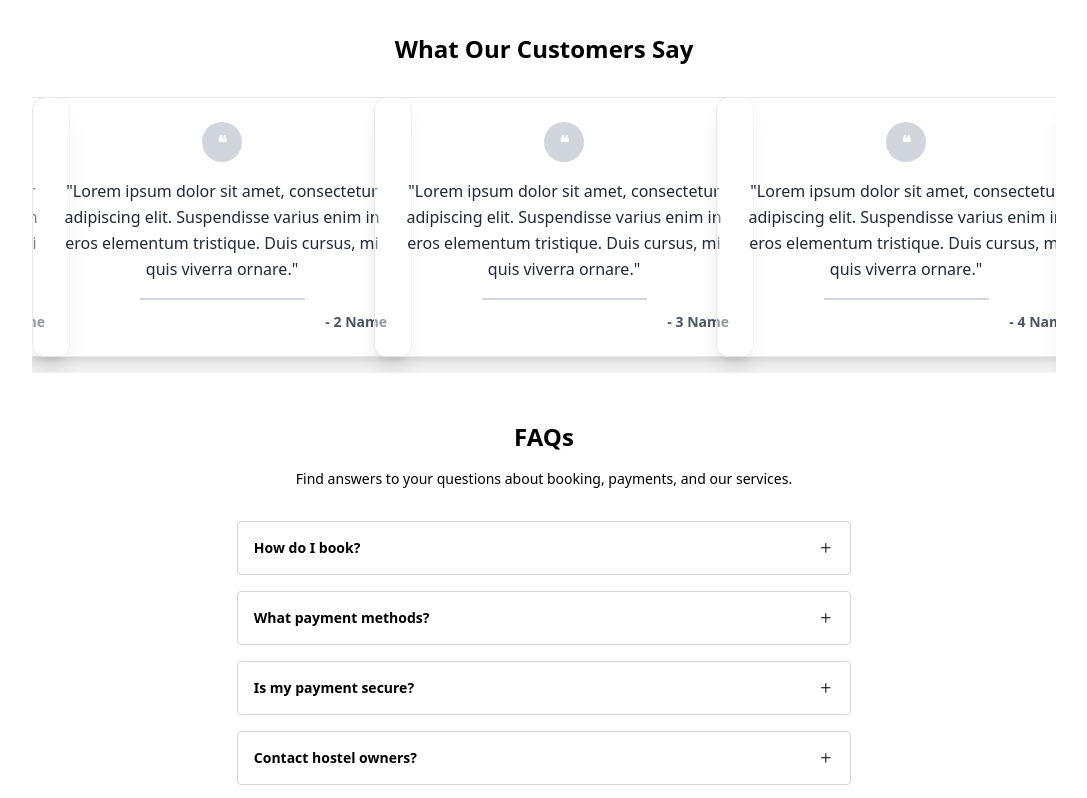
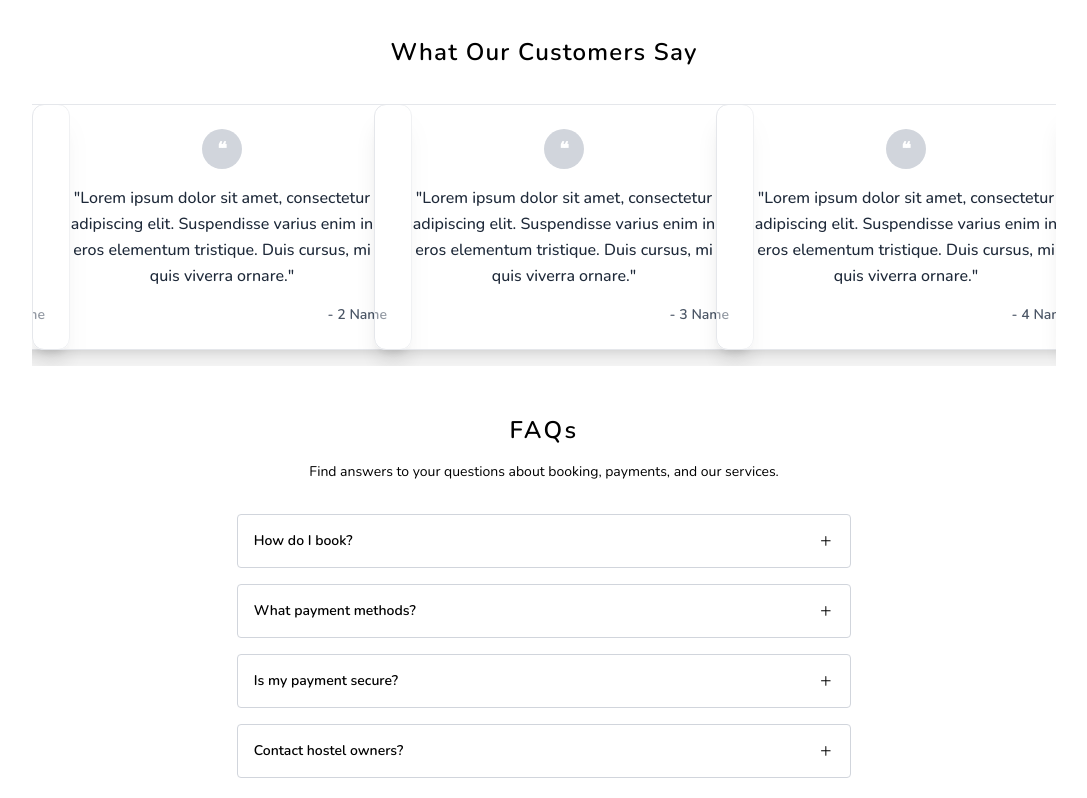
Before and after one commit to Srujangupta06/Paying-Guest-Online-Frontend, a React (Vite) app: page / in a window 1280 px wide. Shown: the part 2063-2861 px from the top of the page, without its empty margins (96-1183 px from the left). Built offline with nearby package versions, Linux system fonts and the light colour scheme.

Commit message:
Changed font-style of whole app in index.css file

```diff
--- a/src/components/Faq.jsx
+++ b/src/components/Faq.jsx
@@ -6,8 +6,8 @@ const Faq = () => {
   const [activeFaqId, setActiveFaqId] = useState("");
 
   return (
-    <section className="text-center w-full max-w-5xl md:min-h-[80vh] mb-8">
-      <h1 className="text-xl  md:text-2xl font-semibold mb-4">FAQs</h1>
+    <section className="text-center w-full max-w-5xl min-h-[80vh] md:min-h-[80vh] mb-8">
+      <h1 className="text-xl  md:text-2xl font-semibold mb-4 tracking-widest">FAQs</h1>
       <p className="mb-8 text-sm">
         Find answers to your questions about booking, payments, and our
         services.
--- a/src/components/UserFeedBack.jsx
+++ b/src/components/UserFeedBack.jsx
@@ -39,7 +39,7 @@ const UserFeedBack = () => {
   };
   return (
     <section className="w-full max-w-5xl mb-8 py-4">
-      <h1 className="text-xl md:text-2xl font-semibold text-center">
+      <h1 className="text-xl md:text-2xl font-semibold text-center tracking-wider leading-relaxed">
         What Our Customers Say
       </h1>
       {/*Make an API call to get feedback from customers */}
--- a/src/components/UserFeedBackCard.jsx
+++ b/src/components/UserFeedBackCard.jsx
@@ -14,9 +14,6 @@ const UserFeedBackCard = (props) => {
         ornare."
       </p>
 
-      {/* Divider Line */}
-      <div className="w-1/2 h-0.5 bg-gray-300 mb-3"></div>
-
       {/* Name */}
       <h3 className="self-end text-sm font-semibold text-gray-600">
         - {id} {"Name"}
--- a/src/index.css
+++ b/src/index.css
@@ -1,9 +1,18 @@
+@import url("https://fonts.googleapis.com/css2?family=Inter:ital,opsz,wght@0,14..32,100..900;1,14..32,100..900&family=Nunito:ital,wght@0,200..1000;1,200..1000&family=Poppins:ital,wght@0,100;0,200;0,300;0,400;0,500;0,600;0,700;0,800;0,900;1,100;1,200;1,300;1,400;1,500;1,600;1,700;1,800;1,900&family=Roboto:ital,wght@0,100..900;1,100..900&display=swap");
+
 @import "tailwindcss";
 
 * {
   box-sizing: border-box;
+  font-family: "Nunito", sans-serif;
 }
 
 ::-webkit-scrollbar {
   display: none;
 }
+.bg-image {
+  background-image: url("https://t4.ftcdn.net/jpg/02/19/66/93/360_F_219669327_v12pBKc7TB62E3uCJrgRRkDhfVENK3z5.jpg");
+  min-height: 100vh;
+  background-size: cover;
+  background-position: center;
+}
--- a/src/routes/Home.jsx
+++ b/src/routes/Home.jsx
@@ -1,7 +1,6 @@
 import { FaCheck } from "react-icons/fa6";
 import { Link } from "react-router-dom";
 import { IoIosArrowRoundForward } from "react-icons/io";
-
 import Faq from "../components/Faq";
 import UserFeedBack from "../components/UserFeedBack";
 const Home = () => {
@@ -9,9 +8,9 @@ const Home = () => {
     <main className=" flex flex-col items-center justify-center px-6">
       {/*Hero Section*/}
       <section className="flex flex-col md:min-h-[90vh] md:flex-row items-center justify-between w-full max-w-5xl mb-8 py-8">
-        {/*Left Side Section */}
+        {/* Left Side Section */}
         <div className="md:w-1/2 w-full text-left px-2 md:px-4">
-          <h1 className="text-xl md:text-2xl font-semibold mb-4">
+          <h1 className="text-xl md:text-2xl font-semibold mb-4 tracking-wider leading-relaxed font-poppins">
             Find Your Perfect Stay Hassle-Free Bookings!
           </h1>
           <p className="mb-4 text-gray-600">
@@ -19,19 +18,20 @@ const Home = () => {
             Enjoy secure payments and direct communication with property owners.
           </p>
           <div className="flex flex-wrap justify-start gap-3">
-            <button className="bg-black text-white text-sm px-5 py-2 border border-black cursor-pointer">
+            <button className="bg-black text-white text-sm px-5 py-2 border border-black cursor-pointer ">
               Find Hostels
             </button>
-            <button className="bg-white text-black text-sm px-5 py-2 border border-black cursor-pointer">
+            <button className="bg-white text-black text-sm px-5 py-2 border border-black  cursor-pointer">
               List Hostel
             </button>
           </div>
         </div>
-        {/*Right Side Section */}
+
+        {/* Right Side Section */}
         <div className="md:w-1/3 w-full mt-6 md:mt-0">
           <img
             src="https://i.pinimg.com/736x/0e/95/4b/0e954b356f560ad83ac1d7f1b41425ec.jpg"
-            alt="hero section"
+            alt="A cozy and well-furnished hostel room"
             className="w-full h-auto rounded-lg shadow-lg"
           />
         </div>
@@ -48,7 +48,7 @@ const Home = () => {
         </div>
         {/*Right Side Section */}
         <div className="md:w-1/2 w-full text-left px-2 md:px-4 order-1 md:order-2">
-          <h1 className="text-xl md:text-2xl font-semibold mb-4">
+          <h1 className="text-xl md:text-2xl font-semibold mb-4 tracking-wider leading-relaxed">
             Seamless Hostel & PG Bookings, Hassle-Free!
           </h1>
           <ul className="mb-4 text-gray-600">
@@ -73,11 +73,11 @@ const Home = () => {
       </section>
       {/*Section 3 */}
       <section className="w-full max-w-5xl md:min-h-[60vh] mb-8">
-        <h1 className="text-xl md:text-2xl font-semibold mb-8 md:text-center hidden md:block">
+        <h1 className="text-xl md:text-2xl font-semibold mb-8 md:text-center hidden md:block tracking-wider leading-relaxed">
           Essential Features for Tenants & Hostel Owners
         </h1>
         <h1 className="text-xl md:text-2xl font-semibold mb-8 text-center md:hidden">
-          Essential Features <br/> for Tenants & Hostel Owners
+          Essential Features <br /> for Tenants & Hostel Owners
         </h1>
         <div className="grid grid-cols-1 md:grid-cols-2 gap-8 px-6 py-4">
           {/* Tenant Card */}
```
